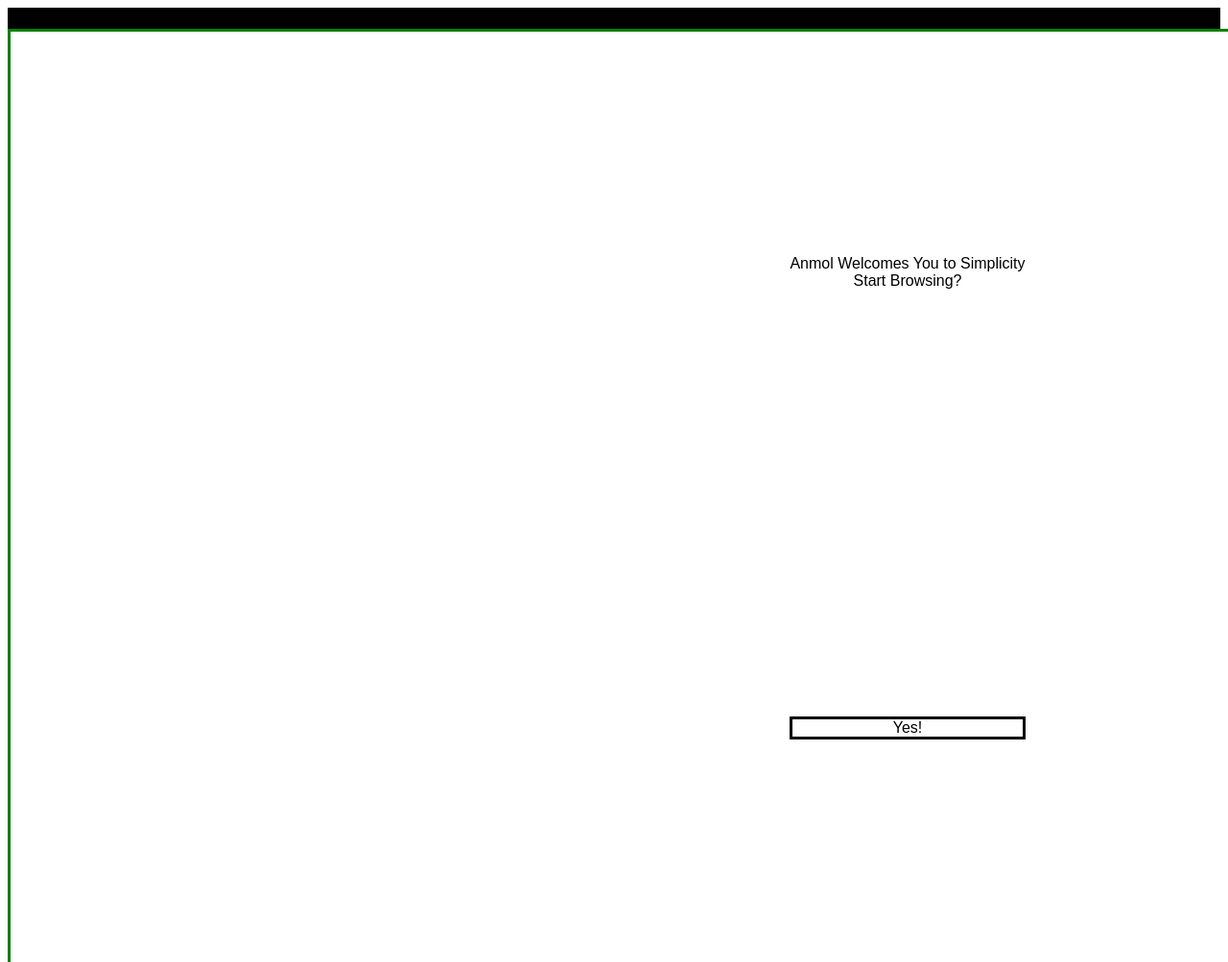
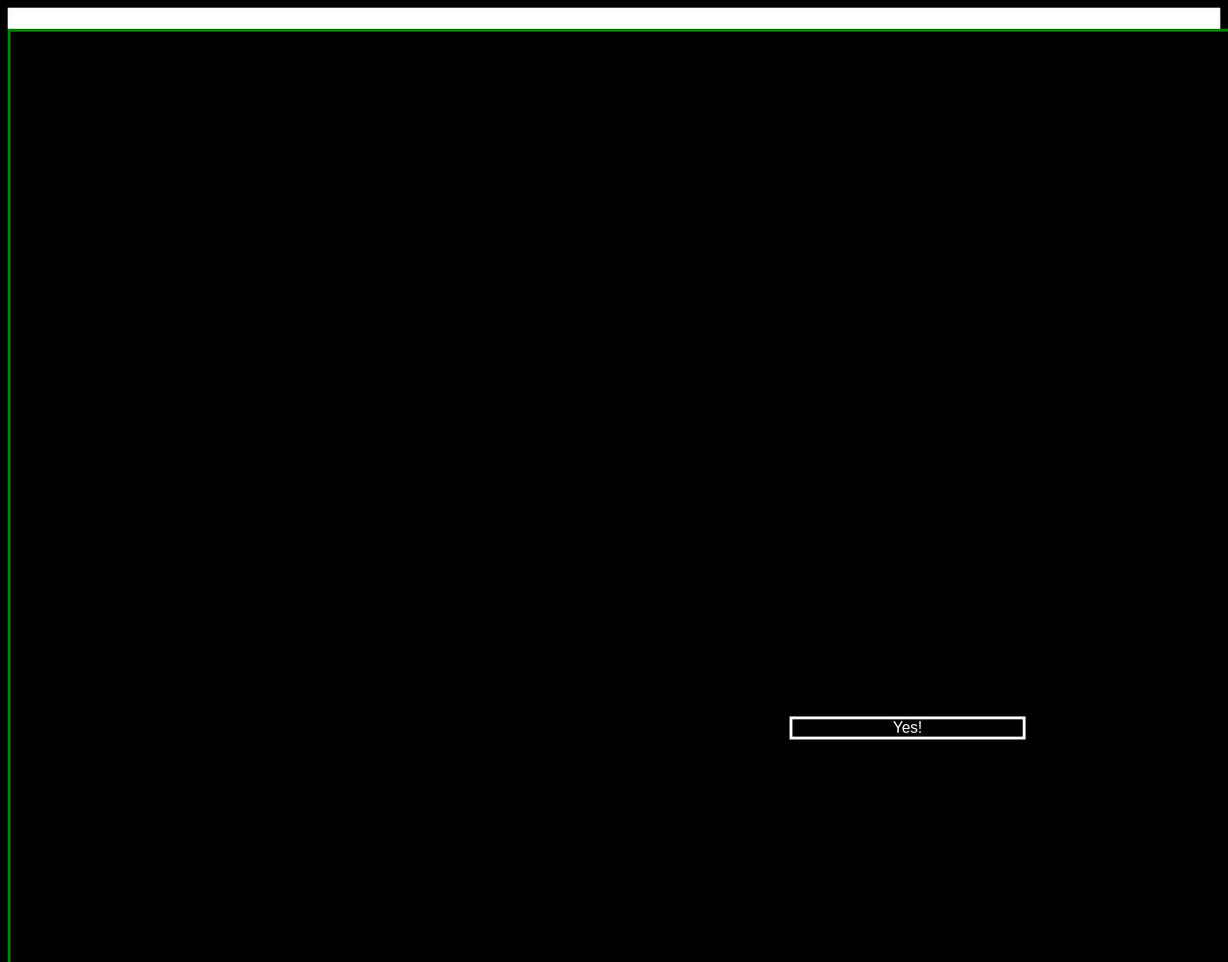
Before and after one commit to GIGAC0DER/simplicity, a plain HTML site: page index.html in a window 1280 px wide. Shown: the top 1003 px of the page at 96% size. Drawn offline with Linux system fonts and the light colour scheme; a web font is replaced by a local one.

Commit message:
Update index.html
Themed darkened as it was bright before

```diff
--- a/index.html
+++ b/index.html
@@ -16,6 +16,7 @@
     <style>
         @import url('https://fonts.googleapis.com/css2?family=SUSE+Mono:ital,wght@0,100..800;1,100..800&display=swap');
         body {
+            background-color: black;
             font-family: "SUSE Mono", sans-serif;
             text-align: center;
         }
@@ -32,8 +33,8 @@
         }
 
         .upd {
-            color: black;
-            border: 3px solid black;
+            color: white;
+            border: 3px solid white;
             text-decoration: none;
             transition: 0.5s;
         }
@@ -45,7 +46,7 @@
         marquee{
             font-family: 'Segoe UI', Tahoma, Geneva, Verdana, sans-serif;
             color: rgb(255, 255, 255);
-            background-color: black;
+            background-color: white;
         }
     </style>
 </body>
```
